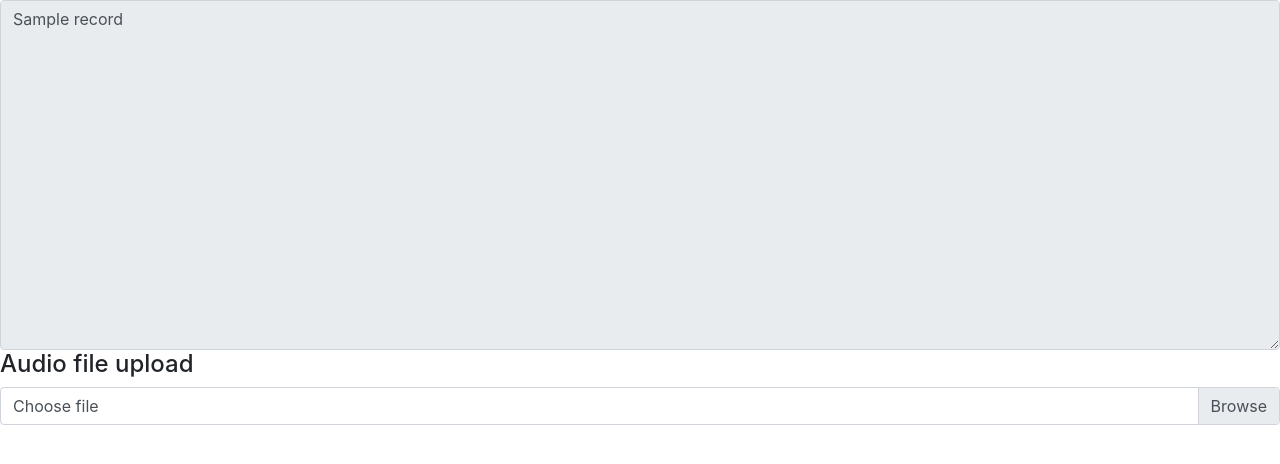
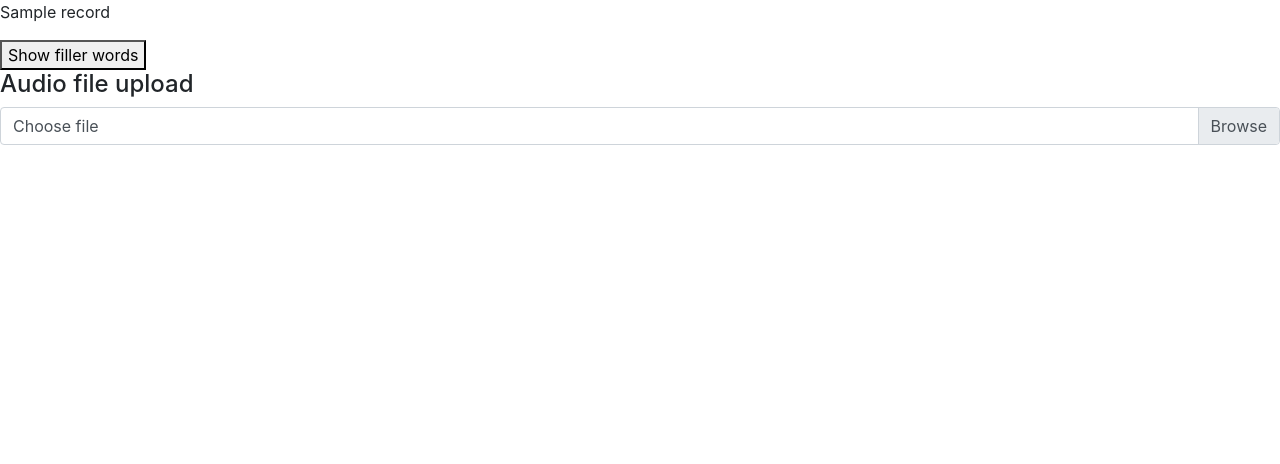
Before and after one commit to WilsonHChung/speech-assistant-analyzer, a Flask app: template app/src/templates/base.html in a window 1280 px wide. Shown: the part 56-520 px from the top of the page. Run offline with Flask 2, Linux system fonts and the light colour scheme; the template is opened without the code that fills it: most values are stand-ins (such as "Sample title", 1, 10 or a date in 2020); some libraries are stand-ins or nearby versions.

Commit message:
MImplemented basic highlighting functionality for filler words

```diff
--- a/app/src/app.py
+++ b/app/src/app.py
@@ -15,6 +15,7 @@ app.config['TEMPLATES_AUTO_RELOAD'] = True
 
 sql_hostname = "localhost"
 sql_port = 3306
+
 
 def connect_to_db(hostname, port):
     connected = False
@@ -40,45 +41,44 @@ def connect_to_db(hostname, port):
 
     return None
 
+def display_transcript():
+
+    authenticator = IAMAuthenticator('')
+    service = SpeechToTextV1(authenticator=authenticator)
+    service.set_service_url('https://stream.watsonplatform.net/speech-to-text/api')
+
+    models = service.list_models().get_result()
+    model = service.get_model('en-US_BroadbandModel').get_result()
+
+    output = ""
+    record = ""
+    index = 0
+    index_limit = False
+
+    with open(join(dirname(__file__), 'hesitation.wav'),
+          'rb') as audio_file:
+        output = service.recognize(
+        audio=audio_file,
+        content_type='audio/wav').get_result()
+
+    while index_limit == False:
+        try:
+            record += output['results'][index]['alternatives'][0]['transcript']
+            index += 1
+        except IndexError:
+            index_limit = True
+            break
+
+    return record
+
 
 # the home page now can upload and post function
 @app.route("/", methods=["GET", "POST"])
 def record():
 
-    cnx = connect_to_db(sql_hostname, sql_port)
-    cursor = cnx.cursor()
+    transcript = display_transcript()
 
-    cursor.execute("SHOW tables")
-    cursor.execute("CREATE TABLE hello (the_date DATE)")
-    cnx.commit()
-
-    authenticator = IAMAuthenticator('AeWcu0gUgQQwm8PKD7knwKGXxVYuqYp9kRb9qH96-ZBs')
-    service = SpeechToTextV1(authenticator=authenticator)
-    service.set_service_url('https://stream.watsonplatform.net/speech-to-text/api')
-
-    models = service.list_models().get_result()
-
-    model = service.get_model('en-US_BroadbandModel').get_result()
-    output = ""
-    index = 0
-    index_limit = False
-    record = ""
-    with open(join(dirname(__file__), 'hesitation.wav'),
-          'rb') as audio_file:
-        output = service.recognize(
-        audio=audio_file,
-        content_type='audio/wav').get_result()
-    # print(json.dumps(output, indent=2))
-    # filters the JSON dump to print out only the transcript
-    while index_limit == False:
-        try:
-            record += output['results'][index]['alternatives'][0]['transcript']
-            # print(output['results'][index]['alternatives'][0]['transcript'], end = ' ')
-            index += 1
-        except IndexError:
-            index_limit = True
-            break
-    return render_template('base.html',record = record)
+    return render_template('base.html',record = transcript)
 
 if __name__ == "__main__":
     app.run(debug=True, threaded=True)
--- a/app/src/templates/base.html
+++ b/app/src/templates/base.html
@@ -25,27 +25,16 @@
         </div>
     </nav>
     <div id="speechContainer">
-        <!--header file -->
-        <!--The form has 2 component, enctype is multipart/form bc we upload a file -->
-        <!--GET : receiving data, POST : taking data from user input, send it to another destination -->
-        <!--POST here, we want to take the file and display the speech to text -->
-        <!-- <form method="post" enctype="multipart/form-data">
-            <input type="file" name="file">
-            <br>
-            </br>
-            <input type="submit" value="Transcript" />
-        </form> -->
+
+        {% if record != " " %}
 
 
-        <!--Using jinja, if transcript does not empty, show me h1 Speech to text -->
-        <!--Otherwise, dont show me Speech To Text -->
-        {% if record != " " %}
-
         <div id="speechTranscriptContainer">
-            <textarea class="form-control" id="exampleFormControlTextarea1" rows="14" readonly>{{record}}</textarea>
+            <p id="text">{{record}}</p>
         </div>
 
 
+        <button onclick="search()">Show filler words</button>
 
         <h4> Audio file upload </h4>
 
@@ -58,6 +47,7 @@
 
     </div>
 
+
     {% block content %}
     {% endblock %}
     <script src="https://code.jquery.com/jquery-3.3.1.slim.min.js" integrity="sha384-q8i/X+965DzO0rT7abK41JStQIAqVgRVzpbzo5smXKp4YfRvH+8abtTE1Pi6jizo" crossorigin="anonymous"></script>
@@ -65,3 +55,28 @@
     <script src="https://stackpath.bootstrapcdn.com/bootstrap/4.3.1/js/bootstrap.min.js" integrity="sha384-JjSmVgyd0p3pXB1rRibZUAYoIIy6OrQ6VrjIEaFf/nJGzIxFDsf4x0xIM+B07jRM" crossorigin="anonymous"></script>
 </body>
 </html>
+
+<style type="text/css">
+
+    .highlight {
+        background-color: yellow;
+    }
+
+    mark {
+        background-color: yellow;
+        color: black;
+    }
+
+</style>
+
+<script type="text/javascript">
+
+    function search() {
+
+        let text = document.getElementById("text").innerHTML;
+        let newText = text.replaceAll("%HESITATION", "<mark>%HESITATION</mark>");
+        document.getElementById("text").innerHTML = newText;
+    }
+
+
+</script>
--- a/docker-compose.yaml
+++ b/docker-compose.yaml
@@ -9,7 +9,7 @@ services:
         - "5000:5000"
 
   db:
-    # platform: linux/x86_64
+    platform: linux/x86_64
     image: mysql:8.0.19
     command: '--default-authentication-plugin=mysql_native_password'
     restart: always
@@ -17,8 +17,5 @@ services:
       - MYSQL_ROOT_PASSWORD=password
     ports:
           - "32000:3306"
-        # - '3306:3306'
     volumes:
       - ./db:/docker-entrypoint-initdb.d/:ro
-    # expose:
-    #     - '3306'
```
Also changed, not shown: db/init.sql (+0 -14 lines), 1 other file.
